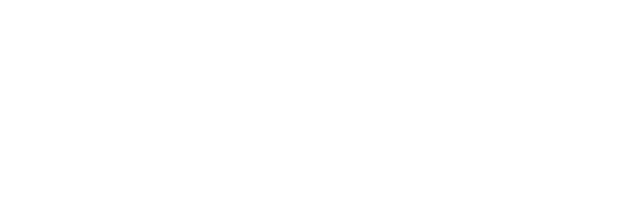
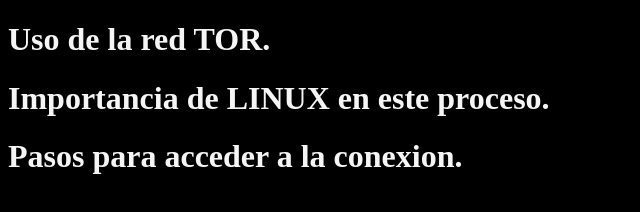
Before and after one commit to lrondan/TKCs, a plain HTML site: page menu/index.html in a window 1280 px wide. Shown: the whole page, without its empty margins (0-640 px from the left). Drawn offline with Linux system fonts and the light colour scheme.

Commit message:
menu html init

```diff
--- a/menu/css/style.css
+++ b/menu/css/style.css
@@ -0,0 +1,9 @@
+body{
+    background: black;
+}
+
+h1{
+    forced-color-adjust: white;
+    font: Opera3;
+    color: whitesmoke;
+}
--- a/menu/index.html
+++ b/menu/index.html
@@ -6,6 +6,9 @@
     <title>Libertad en la red</title>
 </head>
 <body>
-
+    <link rel="stylesheet" type="text/css" href="css/style.css">
+    <h1>Uso de la red TOR.</h1>
+    <h1>Importancia de LINUX en este proceso.</h1>
+    <h1>Pasos para acceder a la conexion.</h1>
 </body>
 </html>
```
